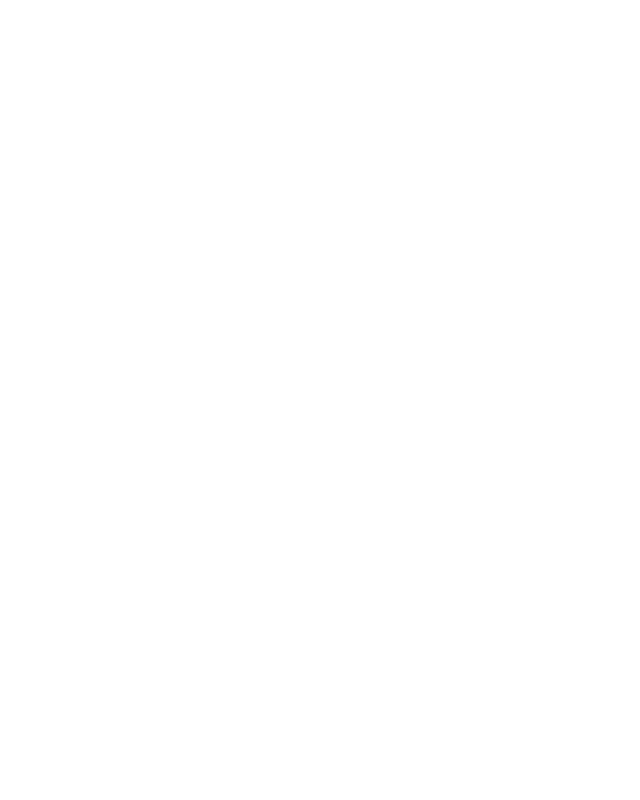
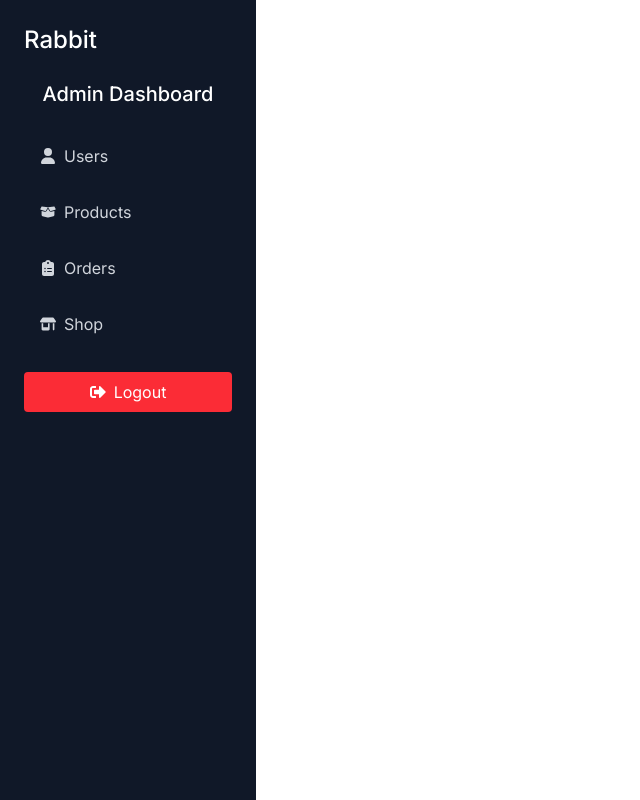
Before and after one commit to AsadurRehmann/Ecommerce-Platform, a React (Vite) app in the folder frontend/: page /admin in a window 1280 px wide. Before the commit this address had no page. Shown: the whole page, without its empty margins (0-640 px from the left). Built offline with nearby package versions, Linux system fonts and the light colour scheme.

Commit message:
made the routes and shi for admin layout and dashboard completed

```diff
--- a/frontend/src/App.jsx
+++ b/frontend/src/App.jsx
@@ -11,6 +11,7 @@
 import OrderConfirmationPage from "./Pages/OrderConfirmationPage";
 import OrderDetailsPage from "./Pages/OrderDetailsPage";
 import MyOrdersPage from "./Pages/MyOrdersPage";
+import AdminLayout from "./components/Admin/AdminLayout.jsx";
 
 const App = () => {
   return (
@@ -24,13 +25,22 @@
           <Route path="profile" element={<Profile />} />
           <Route path="collections/:collection" element={<CollectionPage />} />
           <Route path="product/:id" element={<ProductDetails />} />
-          <Route path="checkout" element={<Checkout/>}/>
-          <Route path="order-confirmation" element={<OrderConfirmationPage/>}/>
-          <Route path="order/:id" element={<OrderDetailsPage/>}/>
-          <Route path="/my-orders" element={<MyOrdersPage/>}/>
+          <Route path="checkout" element={<Checkout />} />
+          <Route
+            path="order-confirmation"
+            element={<OrderConfirmationPage />}
+          />
+          <Route path="order/:id" element={<OrderDetailsPage />} />
+          <Route path="/my-orders" element={<MyOrdersPage />} />
           {/*user layout*/}
         </Route>
-        <Route>{/*Admin lauout*/}</Route>
+        <Route path="/admin" element={<AdminLayout />}>
+          {/* Add your admin routes here */}
+          {/* <Route index element={<AdminDashboard />} /> */}
+          {/* <Route path="products" element={<AdminProducts />} /> */}
+          {/* <Route path="orders" element={<AdminOrders />} /> */}
+          {/* admin layout */}
+        </Route>
       </Routes>
     </BrowserRouter>
   );
--- /dev/null
+++ b/frontend/src/components/Admin/AdminLayout.jsx
@@ -0,0 +1,44 @@
+import React, { useState } from "react";
+import { FaBars } from "react-icons/fa6";
+import AdminSidebar from "./AdminSidebar";
+import { Outlet } from "react-router-dom";
+
+function AdminLayout() {
+  const [isSidebarOpen, setIsSidebarOpen] = useState(false);
+
+  const toggleSidebar = () => {
+    setIsSidebarOpen(!isSidebarOpen);
+  };
+  return (
+    <div className="min-h-screen flex flex-col md:flex-row relative">
+      {/* Mobile toggle button  */}
+      <div className="flex md:hidden p-4 bg-gray-900 text-white z-20">
+        <button onClick={toggleSidebar}>
+          <FaBars size={24} />
+        </button>
+        <h1 className="ml-4 font-medium text-xl">Admin Dashboard</h1>
+      </div>
+      {/* overlay for mobile sidebar  */}
+      {isSidebarOpen && (
+        <div
+          className="fixed z-10 inset-0 bg-black/50 md:hidden"
+          onClick={toggleSidebar}
+        ></div>
+      )}
+      {/* Sidebar  */}
+      <div
+        className={`bg-gray-900 w-64 min-h-screen text-white absolute md:relative transform ${
+          isSidebarOpen ? "translate-x-0" : "-translate-x-full "
+        } transition-transform duration-300 md:translate-x-0 md:static md:block z-20`}
+      >
+        <AdminSidebar/>
+      </div>
+      {/* Main content  */}
+      <div className="flex-grow p-6 overflow-auto">
+        <Outlet/>
+      </div>
+    </div>
+  );
+}
+
+export default AdminLayout;
--- /dev/null
+++ b/frontend/src/components/Admin/AdminSidebar.jsx
@@ -0,0 +1,79 @@
+import React from "react";
+import { FaBoxOpen, FaClipboardList, FaShop, FaUser } from "react-icons/fa6";
+import { FaSignOutAlt } from "react-icons/fa";
+import { Link, NavLink, useNavigate } from "react-router-dom";
+
+function AdminSidebar() {
+  const navigate = useNavigate();
+  const handleLogout = () => {
+    navigate("/");
+  };
+  return (
+    <div className="p-6">
+      <div className="mb-6">
+        <Link to="/admin" className="text-2xl font-medium">
+          Rabbit
+        </Link>
+      </div>
+      <h2 className="text-xl font-medium mb-6 text-center">Admin Dashboard </h2>
+
+      <nav className="flex flex-col space-y-2">
+        <NavLink
+          to="/admin/users"
+          className={({ isActive }) =>
+            isActive
+              ? "bg-gray-100 text-white px-4 py-3 rounded flex items-center space-x-2"
+              : "text-gray-300 hover:bg-gray-700 hover:text-white py-3 px-4 rounded flex items-center space-x-2"
+          }
+        >
+          <FaUser />
+          <span>Users</span>
+        </NavLink>
+        <NavLink
+          to="/admin/products"
+          className={({ isActive }) =>
+            isActive
+              ? "bg-gray-100 text-white px-4 py-3 rounded flex items-center space-x-2"
+              : "text-gray-300 hover:bg-gray-700 hover:text-white py-3 px-4 rounded flex items-center space-x-2"
+          }
+        >
+          <FaBoxOpen />
+          <span>Products</span>
+        </NavLink>
+        <NavLink
+          to="/admin/orders"
+          className={({ isActive }) =>
+            isActive
+              ? "bg-gray-100 text-white px-4 py-3 rounded flex items-center space-x-2"
+              : "text-gray-300 hover:bg-gray-700 hover:text-white py-3 px-4 rounded flex items-center space-x-2"
+          }
+        >
+          <FaClipboardList />
+          <span>Orders</span>
+        </NavLink>
+        <NavLink
+          to="/"
+          className={({ isActive }) =>
+            isActive
+              ? "bg-gray-100 text-white px-4 py-3 rounded flex items-center space-x-2"
+              : "text-gray-300 hover:bg-gray-700 hover:text-white py-3 px-4 rounded flex items-center space-x-2"
+          }
+        >
+          <FaShop />
+          <span>Shop</span>
+        </NavLink>
+      </nav>
+      <div className="mt-6">
+        <button
+          onClick={handleLogout}
+          className="bg-red-500 hover:bg-red-600 text-white py-2 px-4 rounded flex items-center justify-center space-x-2 w-full"
+        >
+          <FaSignOutAlt />
+          <span>Logout</span>
+        </button>
+      </div>
+    </div>
+  );
+}
+
+export default AdminSidebar;
--- a/frontend/src/components/Common/Navbar.jsx
+++ b/frontend/src/components/Common/Navbar.jsx
@@ -1,4 +1,3 @@
-
 import { Link } from "react-router-dom";
 import {
   HiOutlineUser,
@@ -59,6 +58,13 @@
         </div>
         {/* right-icons */}
         <div className="flex items-center space-x-4">
+          <Link
+            to="/admin"
+            className="block bg-black text-white px-2 rounded text-sm"
+          >
+            Admin
+          </Link>
+
           <Link to="/profile" className="hover:text-black">
             <HiOutlineUser className="h-6 w-6 text-gray-700" />
           </Link>
@@ -101,7 +107,6 @@
           <nav className="space-y-4">
             <Link
               to="#"
-
               onClick={toggleNavDrawer}
               className="block text-gray-600 hover:text-black"
             >
@@ -109,7 +114,6 @@
             </Link>
             <Link
               to="#"
-
               onClick={toggleNavDrawer}
               className="block text-gray-600 hover:text-black"
             >
@@ -117,7 +121,6 @@
             </Link>
             <Link
               to="#"
-
               onClick={toggleNavDrawer}
               className="block text-gray-600 hover:text-black"
             >
@@ -125,7 +128,6 @@
             </Link>
             <Link
               to="#"
-
               onClick={toggleNavDrawer}
               className="block text-gray-600 hover:text-black"
             >
```
